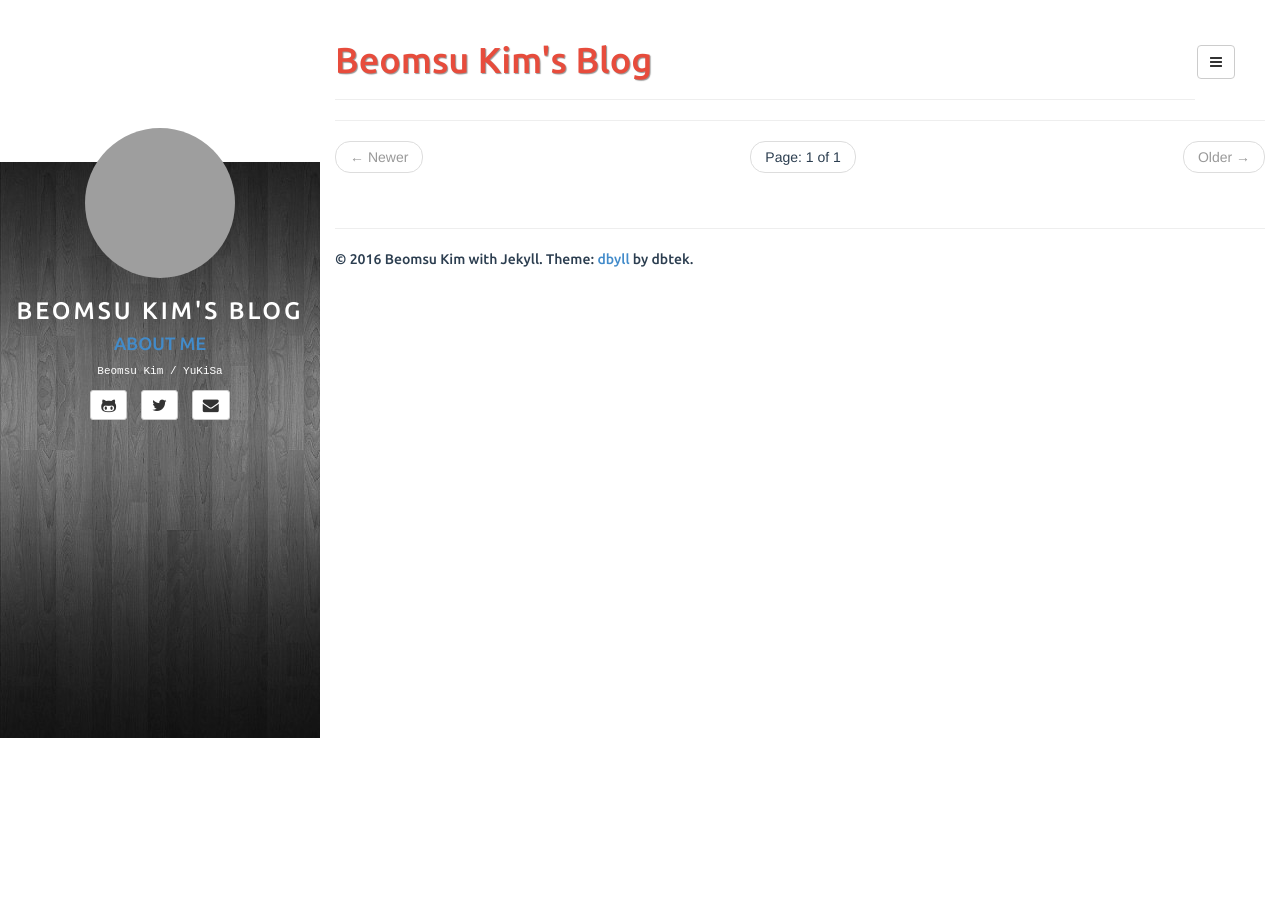
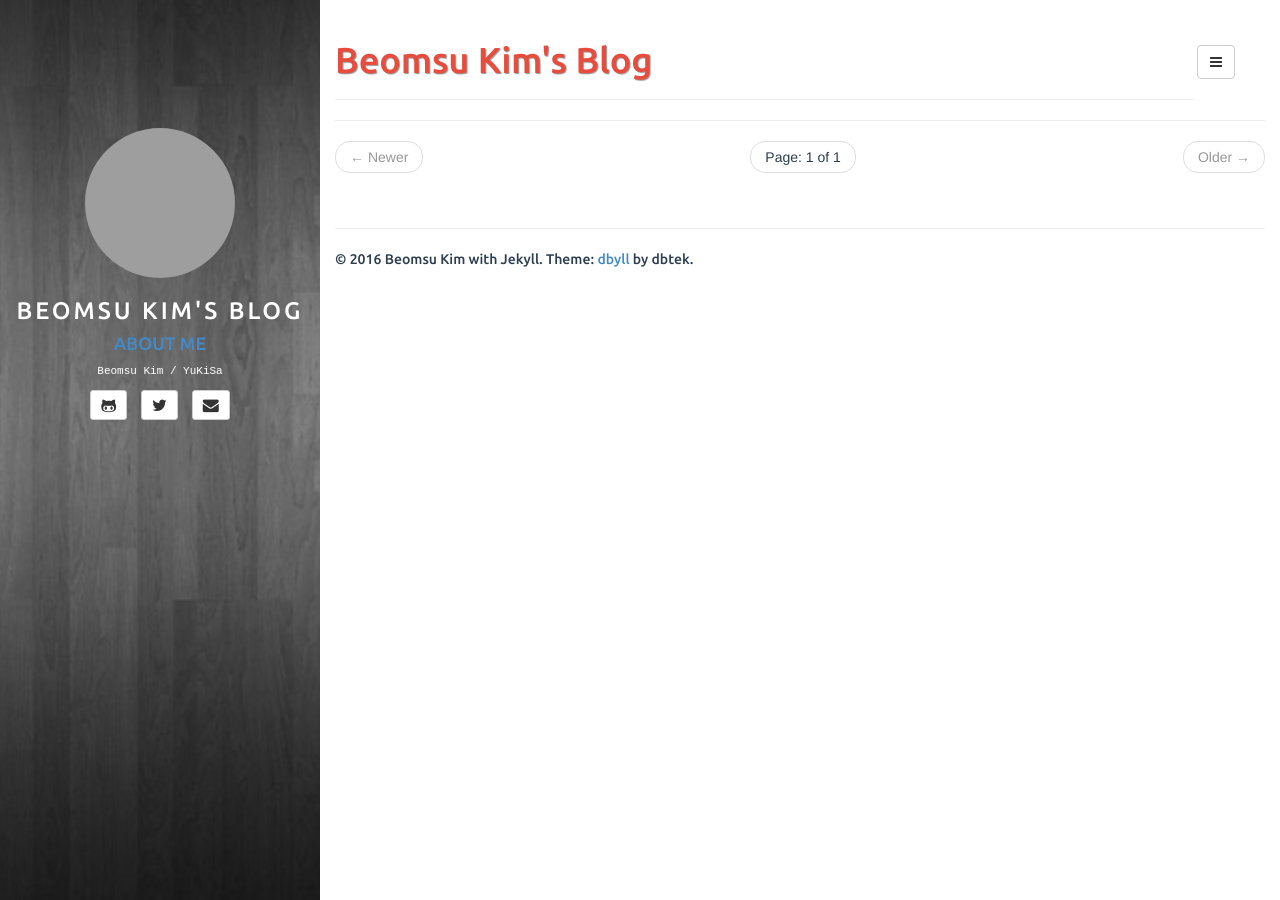
Before and after one commit to shuuki4/shuuki4.github.io, a Jekyll site: the page built from index.html, in a window 1280 px wide. Built offline with Jekyll 4.4.1, drawn with Linux system fonts in a browser that asks for light colours; the list of posts is cut into pages by our own code; grey boxes are pictures that could not be loaded.

Commit message:
background change

```diff
--- a/_config.yml
+++ b/_config.yml
@@ -32,7 +32,7 @@ categories_path: categories.html
 tags_path: tags.html
 
 # set it as url of an image
-sidebar_background_image: pictures/sidebar_background.jpg
+sidebar_background_image: pictures/sidebar_background.png
 
 BASE_PATH:
 
```
Also changed, not shown: pictures/sidebar_background.png (added).
